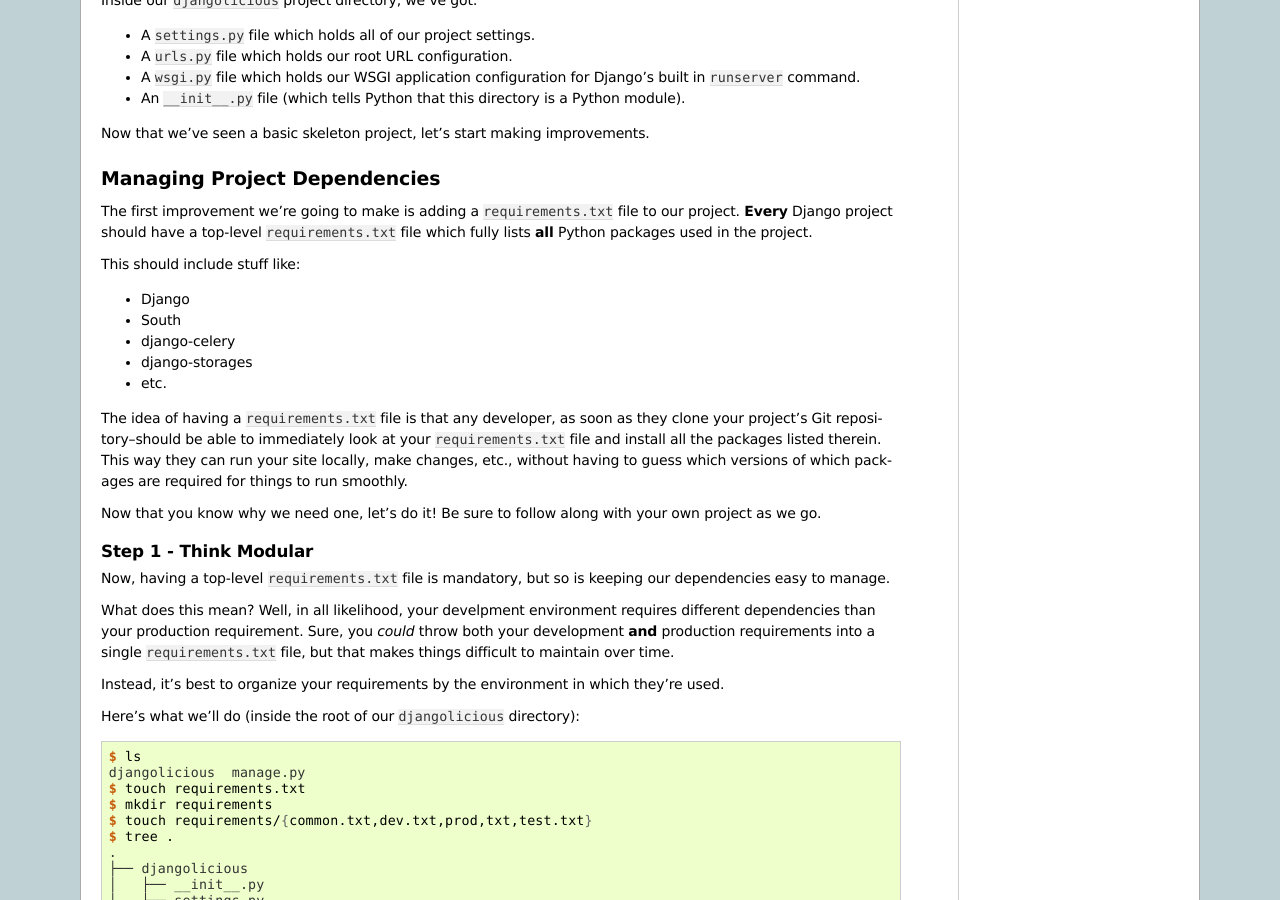
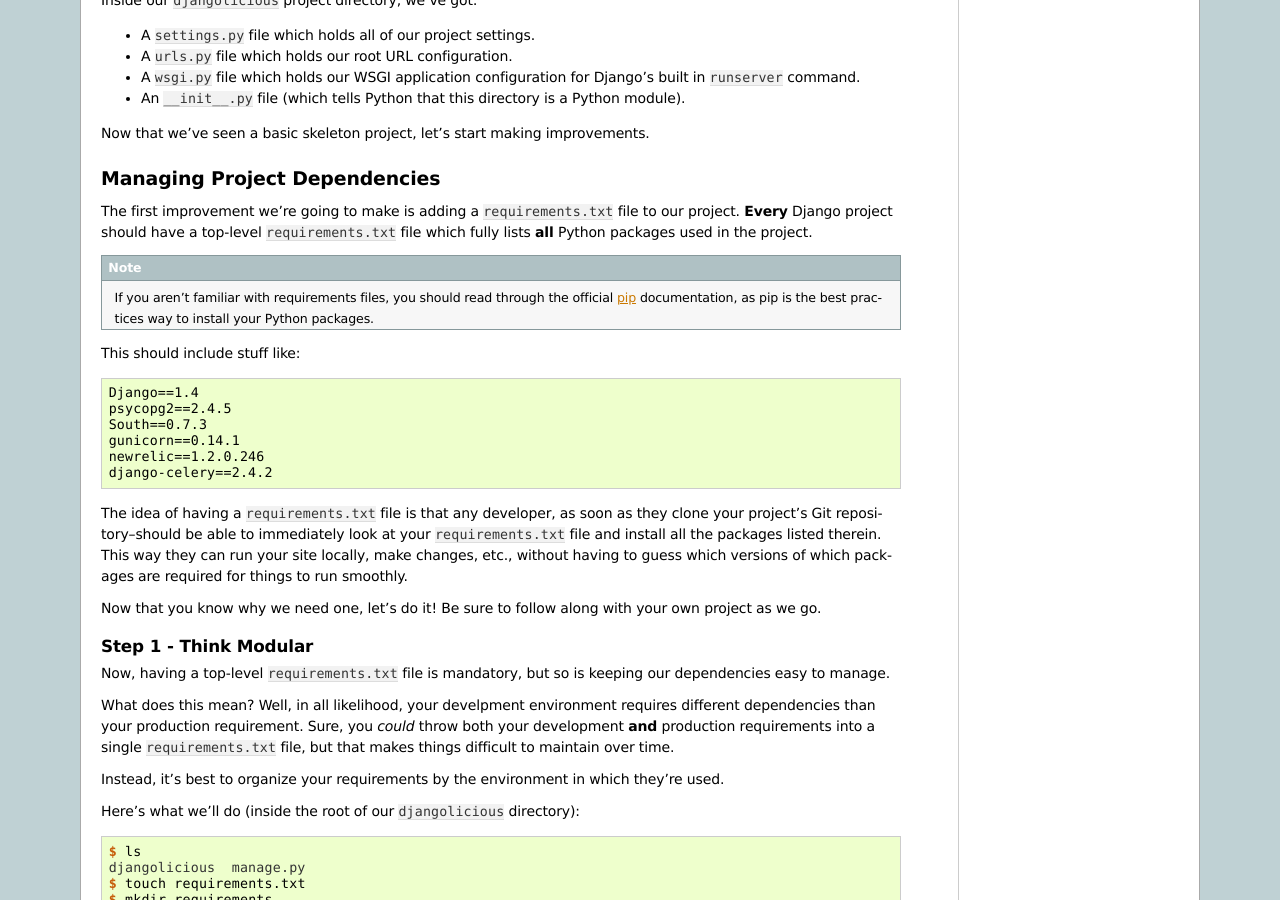
Before and after one commit to perryyo/deploydjango.com, a Sphinx documentation site: the page built from source/django_project_structure/setup.rst, in a window 1280 px wide and 900 px high, scrolled down 600 px. Built offline with Sphinx 7.4.7, drawn with Linux system fonts in a browser that asks for light colours.

Commit message:
Adding some fixes / notes.

```diff
--- a/source/django_project_structure/setup.rst
+++ b/source/django_project_structure/setup.rst
@@ -54,13 +54,21 @@ file to our project. **Every** Django project should have a top-level
 ``requirements.txt`` file which fully lists **all** Python packages used in the
 project.
 
+.. note::
+    If you aren't familiar with requirements files, you should read through the
+    official `pip <http://www.pip-installer.org/en/latest/>`_ documentation, as
+    pip is the best practices way to install your Python packages.
+
 This should include stuff like:
 
-- Django
-- South
-- django-celery
-- django-storages
-- etc.
+.. code-block:: text
+
+    Django==1.4
+    psycopg2==2.4.5
+    South==0.7.3
+    gunicorn==0.14.1
+    newrelic==1.2.0.246
+    django-celery==2.4.2
 
 The idea of having a ``requirements.txt`` file is that any developer, as soon
 as they clone your project's Git repository--should be able to immediately look
```
